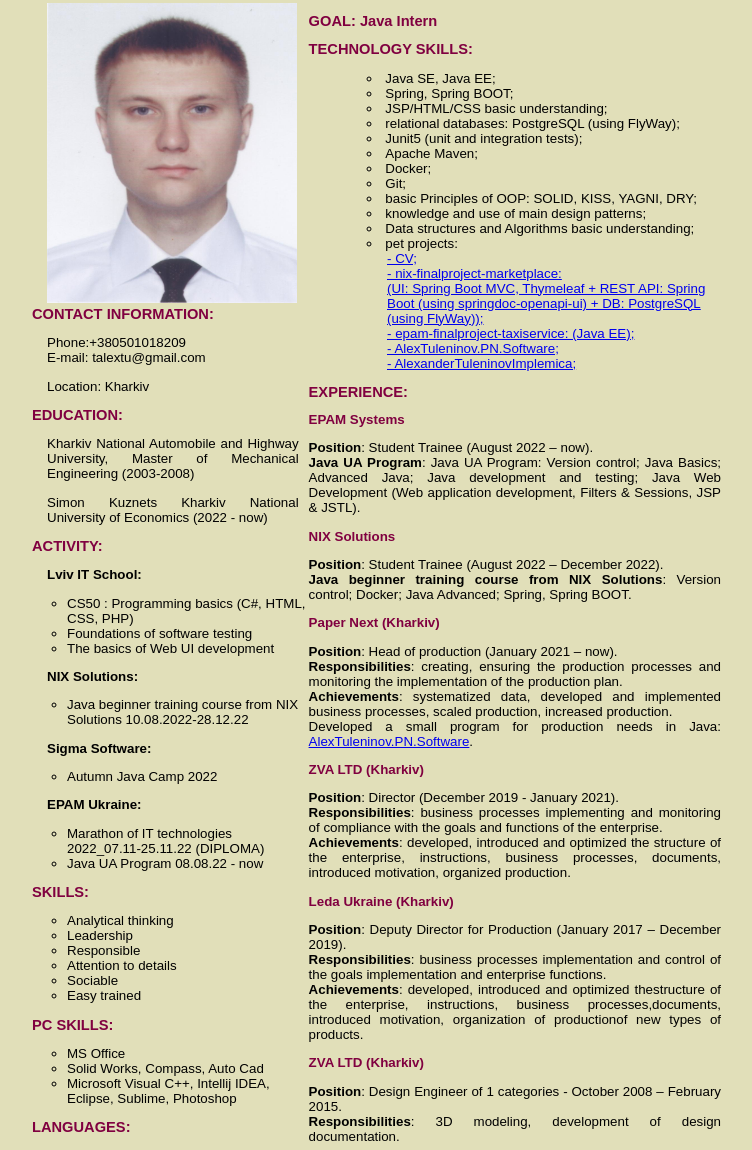
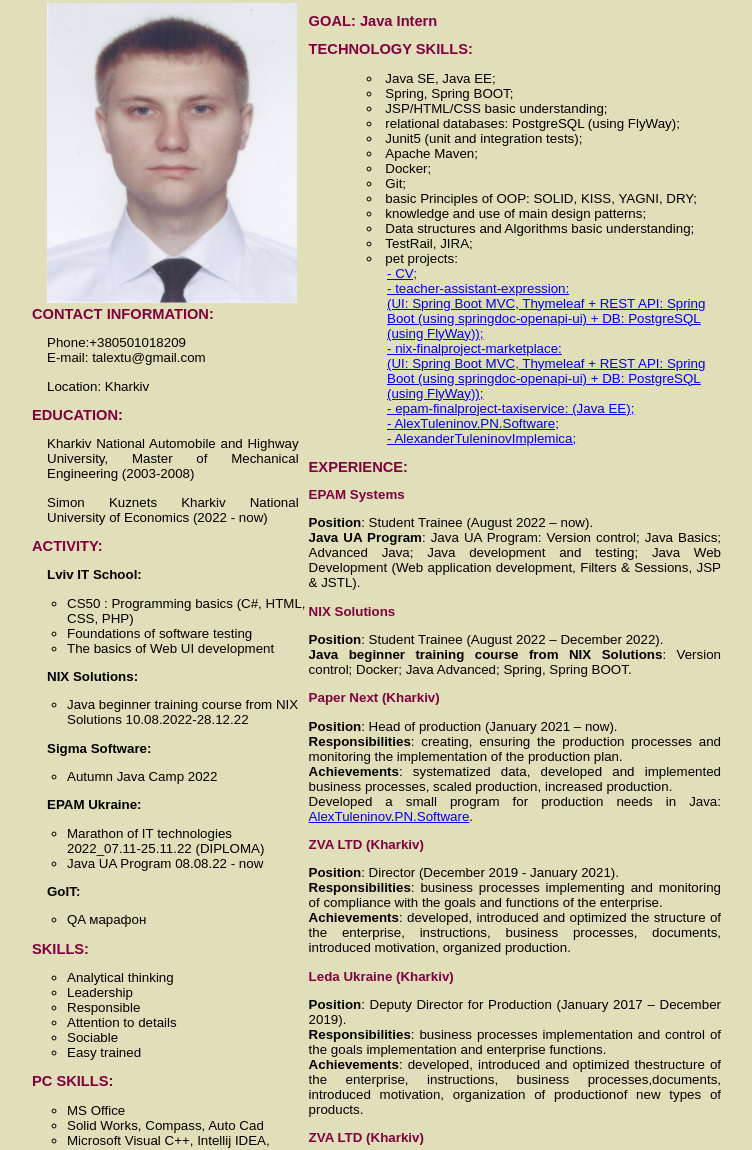
Before and after one commit to AlexTul/AlexTul.github.io, a plain HTML site: page index.html in a window 1280 px wide. Shown: the part 41-1191 px from the top of the page, without its empty margins (261-1013 px from the left). Drawn offline with Linux system fonts and the light colour scheme.

Commit message:
Add files via upload

```diff
--- a/index.html
+++ b/index.html
@@ -57,6 +57,11 @@
 						<ul>
 							<li>Marathon of IT technologies 2022_07.11-25.11.22 (DIPLOMA)</li>
 							<li>Java UA Program 08.08.22 - now</li>
+						</ul>
+					</p>
+					<p><b>GoIT:</b>
+						<ul>
+							<li>QA марафон</li>
 						</ul>
 					</p>
 				</div>
@@ -123,9 +128,11 @@
 							<li>basic Principles of OOP: SOLID, KISS, YAGNI, DRY;<br></li>
 							<li>knowledge and use of main design patterns;<br></li>
 							<li>Data structures and Algorithms basic understanding;<br></li>
+							<li>TestRail, JIRA;<br></li>
 							<li>pet projects:<br></li>
 						<div id="hlink">
 							<a href="https://alextul.github.io/">- CV;</a><br>
+							<a href="https://github.com/AlexTul/teacher-assistant-expression">- teacher-assistant-expression:<br>(UI: Spring Boot MVC, Thymeleaf + REST API: Spring Boot (using springdoc-openapi-ui) + DB: PostgreSQL (using FlyWay));</a><br>
 							<a href="https://github.com/AlexTul/nix-finalproject-marketplace">- nix-finalproject-marketplace:<br>(UI: Spring Boot MVC, Thymeleaf + REST API: Spring Boot (using springdoc-openapi-ui) + DB: PostgreSQL (using FlyWay));</a><br>
 							<a href="https://github.com/AlexTul/epam-finalproject-taxiservice">- epam-finalproject-taxiservice: (Java EE);</a><br>
 							<a href="https://github.com/AlexTul/AlexTuleninov.PN.Software">- AlexTuleninov.PN.Software;</a><br>
```
